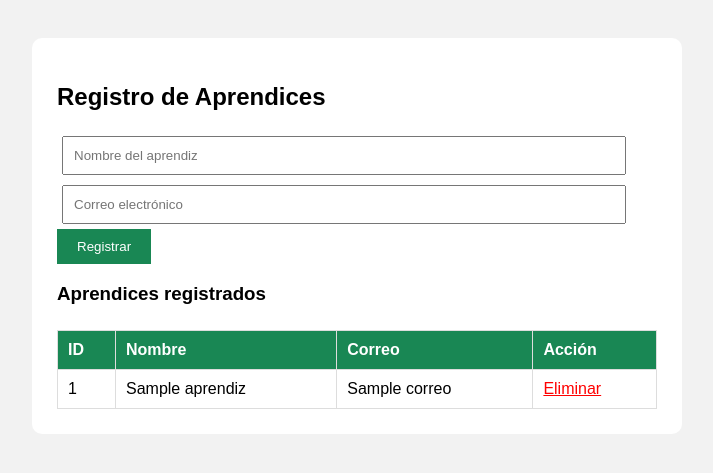
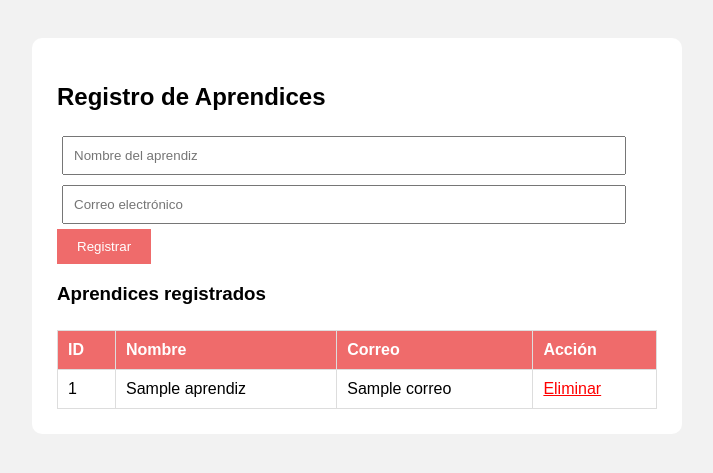
Before and after one commit to keinerfast10-hub/despligue_flask, a Flask app: template templates/index.html in a window 1280 px wide. Shown: the top 473 px of the page, without its empty margins (283-996 px from the left). Run offline with Flask 3, Linux system fonts and the light colour scheme; the template is opened without the code that fills it: most values are stand-ins (such as "Sample title", 1, 10 or a date in 2020).

Commit message:
Update index.html

```diff
--- a/templates/index.html
+++ b/templates/index.html
@@ -1,3 +1,4 @@
+
 <!DOCTYPE html>
 <html lang="es">
 <head>
@@ -9,6 +10,7 @@ font-family: Arial;
     background-color: #f2f2f2;
     padding: 30px;
 }
+
 .contenedor {
     background: white;
     padding: 25px;
@@ -16,58 +18,73 @@ width: 600px;
     margin: auto;
     border-radius: 10px;
 }
+
 input {
     padding: 10px;
     margin: 5px;
     width: 90%;
 }
+
 button {
     padding: 10px 20px;
-background: #198754;
+    background: #ef6b6b;
     color: white;
     border: none;
     cursor: pointer;
 }
+
 table {
     width: 100%;
     margin-top: 25px;
     border-collapse: collapse;
 }
+
 th, td {
     padding: 10px;
     border: 1px solid #ddd;
     text-align: left;
 }
+
 th {
-background: #198754;
+    background: #ef6b6b;
     color: white;
 }
+
 a {
     color: red;
 }
 </style>
 </head>
 <body>
+
 <div class="contenedor">
+
 <h2>Registro de Aprendices</h2>
+
 <form action="/registrar" method="POST">
+
 <input
 type="text"
 name="nombre"
 placeholder="Nombre del aprendiz"
 required
 >
+
 <input
 type="email"
 name="correo"
 placeholder="Correo electrónico"
 required
 >
+
 <button type="submit">
 Registrar
 </button>
+
 </form>
+
 <h3>Aprendices registrados</h3>
+
 <table>
 <tr>
 <th>ID</th>
@@ -75,6 +92,7 @@ Registrar
 <th>Correo</th>
 <th>Acción</th>
 </tr>
+
 {% for aprendiz in aprendices %}
 <tr>
 <td>{{ aprendiz.id }}</td>
@@ -87,7 +105,10 @@ Eliminar
 </td>
 </tr>
 {% endfor %}
+
 </table>
+
 </div>
+
 </body>
 </html>
```
Lines whose indentation alone changed are shown as unchanged.
